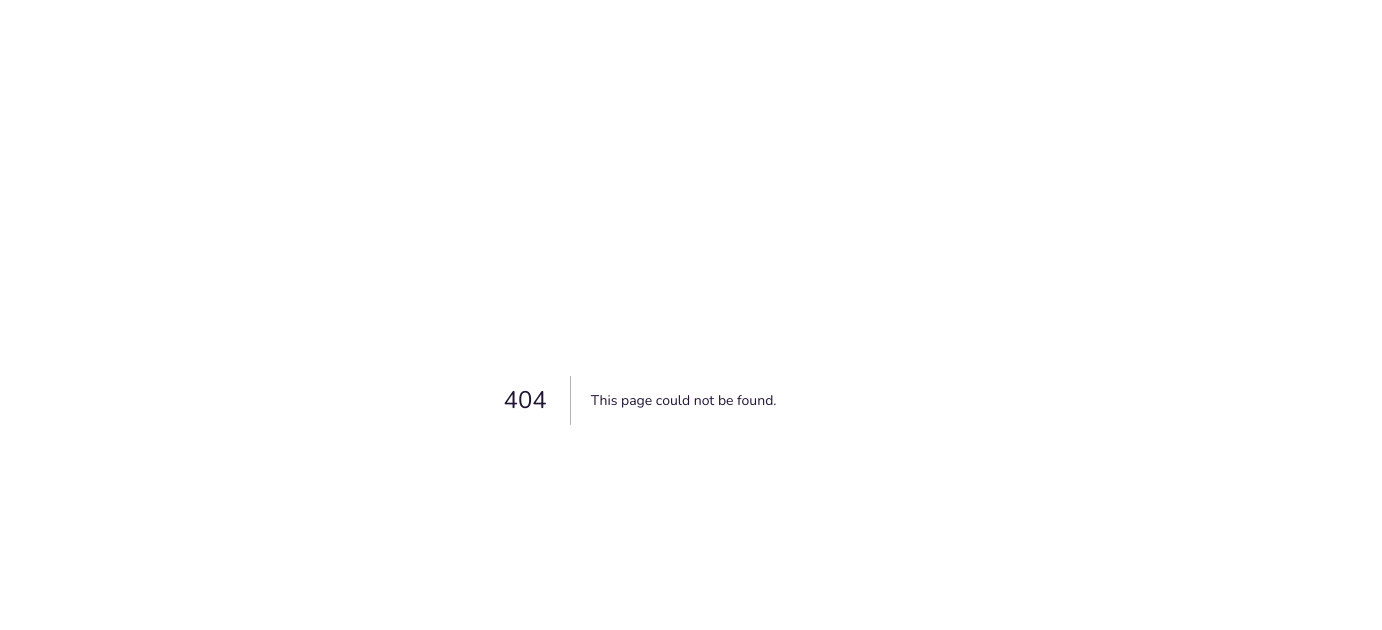
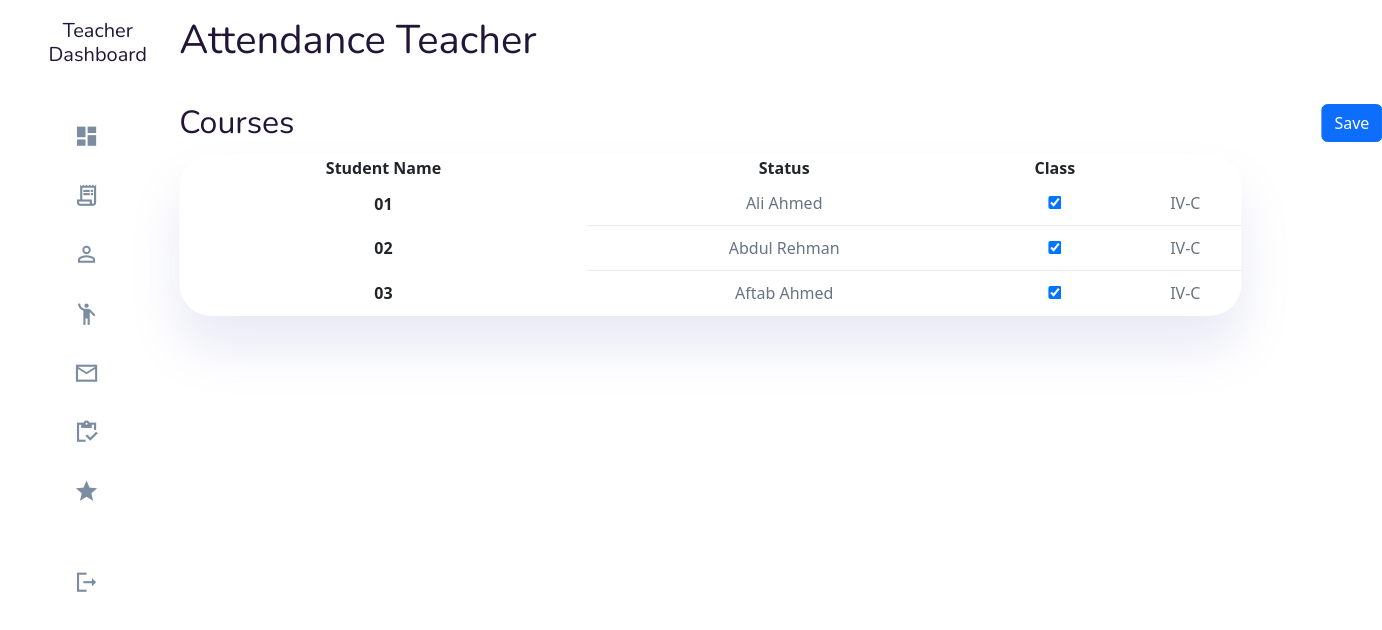
Before and after one commit to MuhammadMubeen1012/fyp-virtual-school, a Next.js app in the folder frontend/: page /dashboard-teacher/attendance/new-attendance in a window 1280 px wide. Before the commit this address had no page. Shown: the top 630 px of the page, 1382 px wide, since content can reach past the window. Built offline with nearby package versions, Linux system fonts and the light colour scheme; a web font is replaced by a local one.

Commit message:
ADD: teacher attendance module

```diff
--- a/frontend/pages/dashboard-teacher/courses/[course]/attendance-details.js
+++ b/frontend/pages/dashboard-teacher/attendance/attendance-details.js
@@ -1,5 +1,5 @@
 import React, {useState} from 'react';
-import LayoutTeacher from "../../../../components/Dashboard/Layout/LayoutTeacher";
+import LayoutTeacher from "../../../components/Dashboard/Layout/LayoutTeacher";
 import Link from "next/link";
 import {Button} from "react-bootstrap";
 
@@ -96,7 +96,7 @@ const AttendanceDetail = () => {
                                         <td>{item.class}</td>
                                         <td>{item.timeStart}</td>
                                         <td>{item.timeEnd}</td>
-                                        <td className="primary"> <Link href={"/dashboard-teacher/courses/english/attendance"}>Open</Link> </td>
+                                        <td className="primary"> <Link href={"/dashboard-teacher/attendance/new-attendance"}>Open</Link> </td>
                                     </tr>
                                 ))
                             }
--- /dev/null
+++ b/frontend/pages/dashboard-teacher/attendance/new-attendance.js
@@ -0,0 +1,79 @@
+import React from 'react';
+import LayoutTeacher from "../../../components/Dashboard/Layout/LayoutTeacher";
+import Link from "next/link";
+import {Button} from "react-bootstrap";
+
+const Attendance = () => {
+
+    return (
+        <LayoutTeacher>
+
+            {/*=============== Start of main ================= */}
+            <main>
+                <h1>Attendance Teacher</h1>
+
+                {/* ============= Start of Courses ================= */}
+                <div className="courses-table">
+
+                    <div style={{display: "flex", justifyContent: "space-between"}}>
+                        <h2>Courses</h2>
+                        <div>
+                            <Button>Save</Button>
+                        </div>
+                    </div>
+
+
+                    {/*========================= Attendance Table ========================== */}
+                    <table>
+                        <thead>
+                        <tr>
+                            <th>Serial No.</th>
+                            <th>Student Name </th>
+                            <th>Status </th>
+                            <th>Class </th>
+                            <th>Absences </th>
+                        </tr>
+                        </thead>
+
+                        <tbody>
+                        <tr>
+                            <th>01</th>
+                            <td>Ali Ahmed</td>
+                            <td><input type="checkbox" checked name="" id=""/></td>
+                            <td>IV-C</td>
+                            <td>0</td>
+
+                        </tr>
+
+                        <tr>
+                            <th>02</th>
+                            <td>Abdul Rehman</td>
+                            <td><input type="checkbox" checked name="" id=""/></td>
+                            <td>IV-C</td>
+                            <td>0</td>
+                        </tr>
+                        <tr>
+                            <th>03</th>
+                            <td>Aftab Ahmed</td>
+                            <td><input type="checkbox" checked name="" id=""/></td>
+                            <td>IV-C</td>
+                            <td>0</td>
+                        </tr>
+
+
+                        </tbody>
+                    </table>
+
+                </div>
+                {/* ============= End of Courses  ================== */}
+
+            </main>
+            {/*=============== End Of Main  ==================*/}
+
+
+
+        </LayoutTeacher>
+    );
+};
+
+export default Attendance;
```
Also changed, not shown: frontend/pages/dashboard-teacher/attendance/index.js (+15 -41 lines).
